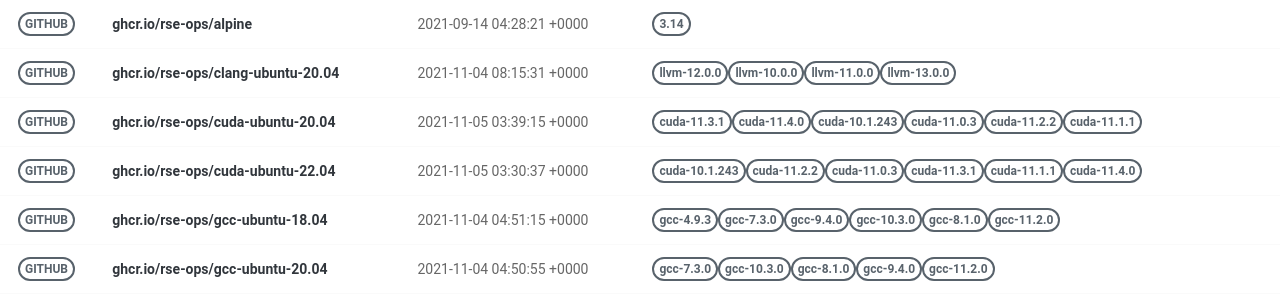
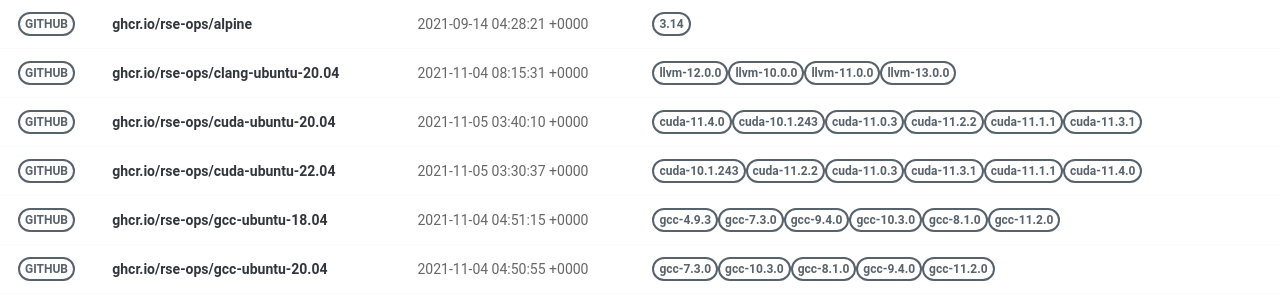
Before and after one commit to rse-ops/docker-images, a Jekyll site: the page built from pages/index.md, in a window 1280 px wide. Shown: the part 130-430 px from the top of the page. Built offline with Jekyll 4.4.1, drawn with Linux system fonts in a browser that asks for light colours; nearby versions of some CDN libraries.

Commit message:
Automated push to update library 2021-11-05

```diff
--- a/_library/ghcr.io-rse-ops-cuda-ubuntu-20.04.md
+++ b/_library/ghcr.io-rse-ops-cuda-ubuntu-20.04.md
@@ -1,14 +1,11 @@
 ---
 layout: container
 name: ghcr.io/rse-ops/cuda-ubuntu-20.04
-updated_at: 2021-11-05 03:39:15.621857
+updated_at: 2021-11-05 03:40:10.148958
 
 
 container_url: https://github.com/orgs/rse-ops/packages/container/package/cuda-ubuntu-20.04
 versions:
- - tag: cuda-11.3.1
-   dockerfile: https://github.com/rse-ops/docker-images/blob/main/ubuntu/cuda/Dockerfile
-   manifest: https://crane.ggcr.dev/manifest/ghcr.io/rse-ops/cuda-ubuntu-20.04:cuda-11.3.1
  - tag: cuda-11.4.0
    dockerfile: https://github.com/rse-ops/docker-images/blob/main/ubuntu/cuda/Dockerfile
    manifest: https://crane.ggcr.dev/manifest/ghcr.io/rse-ops/cuda-ubuntu-20.04:cuda-11.4.0
```
Also changed, not shown: other parts of _library/ghcr.io-rse-ops-cuda-ubuntu-20.04.md (+3 -0 lines).
